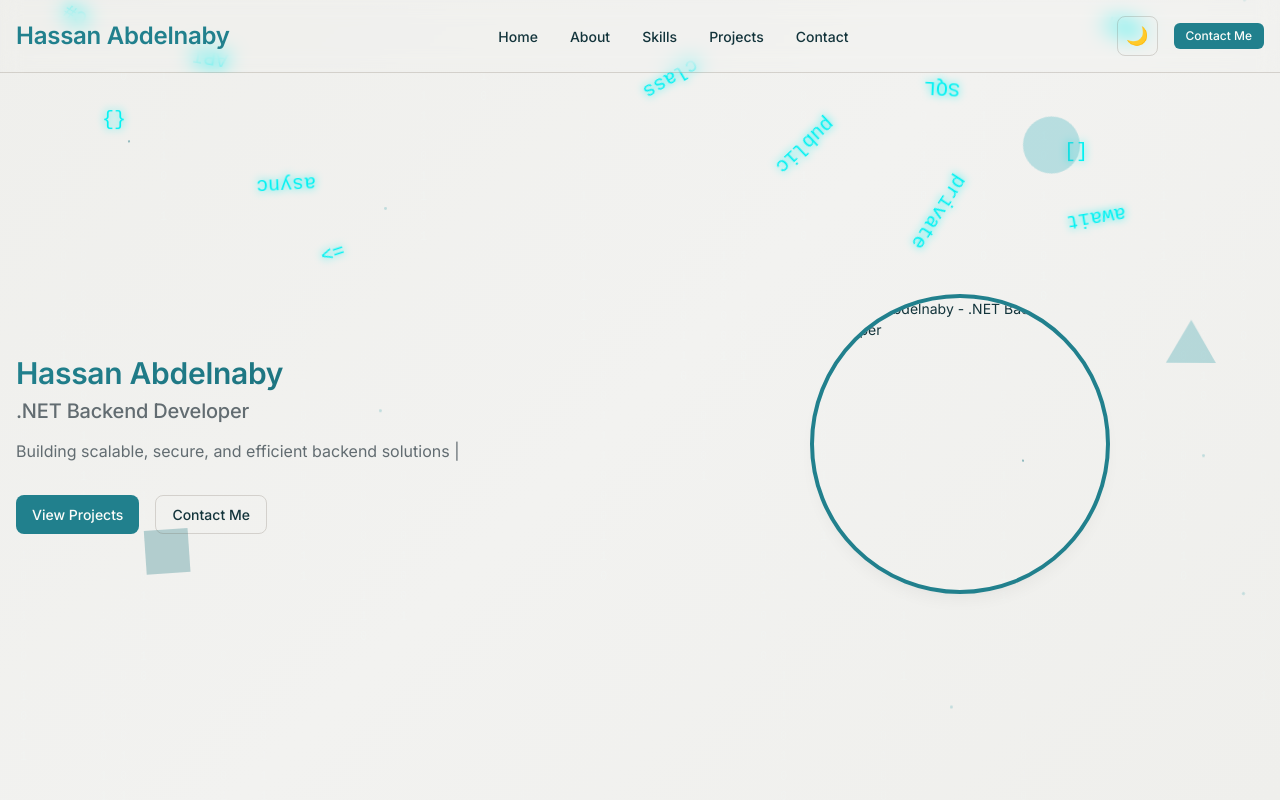
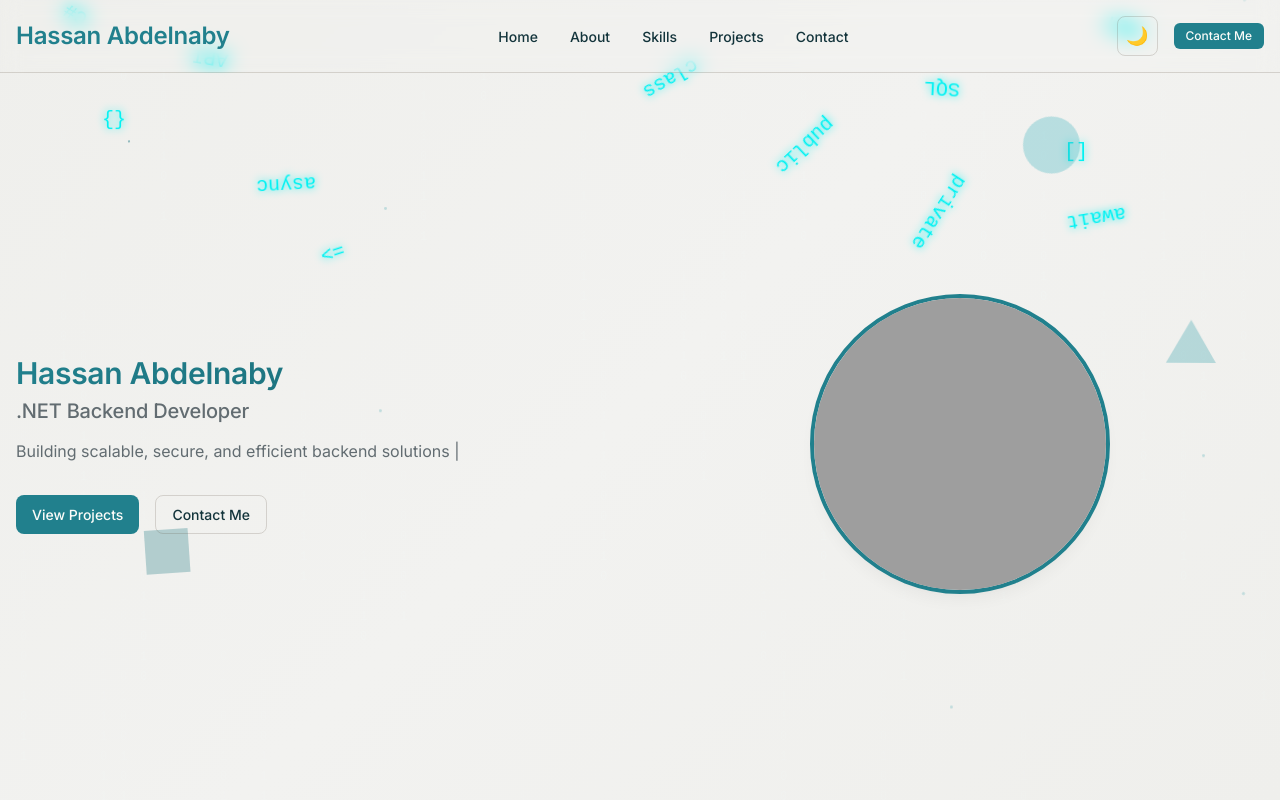
Before and after one commit to HassanA69/portfolio, a plain HTML site: page index.html in a window 1280 px wide. Shown: the top 800 px of the page. Drawn offline with Linux system fonts and the light colour scheme; the site is published under a folder, as on GitHub Pages, so addresses that start at the root find nothing; a web font is replaced by a local one.

Commit message:
Update index.html

```diff
--- a/index.html
+++ b/index.html
@@ -87,7 +87,7 @@
             </div>
             <div class="hero__image">
               <img
-                src="/Hassan.jpg"
+                src="Hassan.jpg"
                 alt="Hassan Abdelnaby - .NET Backend Developer"
                 class="hero__photo"
               />
```
